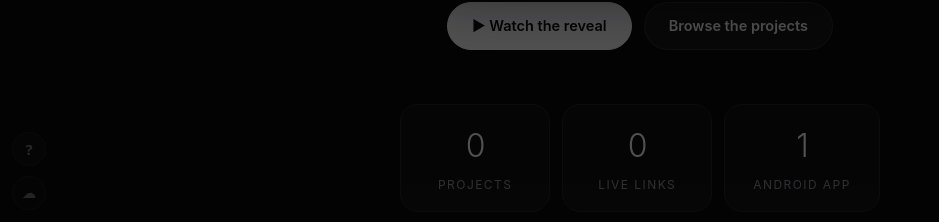
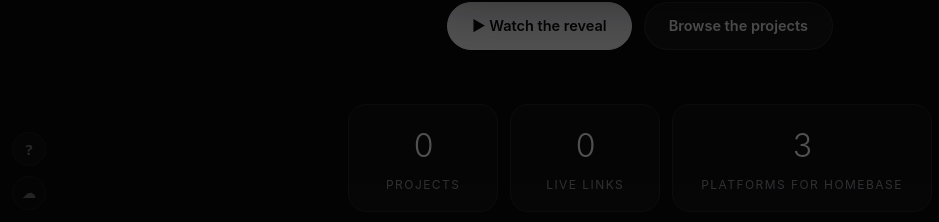
Before and after one commit to awsaalibdeh-a11y/showcase, a Flask app: template templates/index.html in a window 1280 px wide. Shown: the part 578-800 px from the top of the page, without its empty margins (0-939 px from the left). Run offline with Flask 3, Linux system fonts and the light colour scheme; the template is opened without the code that fills it, so the values that code supplies are empty.

Commit message:
Refine showcase: Homebase now has screen time, grounding, Windows tracker, web; accurate promises
Co-Authored-By: Claude Sonnet 5.5 <noreply@anthropic.com>

```diff
--- a/data.py
+++ b/data.py
@@ -8,13 +8,13 @@ HOMEBASE_URL = "https://homebase-family.onrender.com"
 PROJECTS = [
     {
         "id": "homebase", "name": "Homebase", "emoji": "🏠", "hue": 215, "kind": "app",
-        "tag": "Family location, messages and calls. Honest about every bit.",
-        "about": "A real Android app, with a laptop version in the browser, for families: see where everyone is on a map, send messages, and make calls that actually ring. "
-                 "It is built to never feel controlling: everything shared is visible on the child's screen, they can pause any time, "
-                 "and they decide what parents are allowed to do from a permissions panel.",
-        "stack": ["Kotlin", "Jetpack Compose", "WebRTC", "Flask"],
+        "tag": "Family map, calls and screen time, honest about every bit.",
+        "about": "A family app for Android, Windows and the browser: see where everyone is, message, and make calls that really ring in their own window. "
+                 "Parents see each child's screen time today, can lock a device or ground certain apps (with a minute's warning), and set jobs and points. "
+                 "It is built to never feel controlling: the child sees exactly what the family sees, can pause sharing, and every lock or grounding is announced in the family chat.",
+        "stack": ["Kotlin", "Jetpack Compose", "C# Windows tracker", "WebRTC", "Flask"],
         "url": HOMEBASE_URL, "repo": "homebase",
-        "steps": ["Download the app and open it", "Create a family, or join with a code", "Share the map, chat and call"],
+        "steps": ["Open it in the browser, or install the Android app", "Create a family, or join with a code", "Share the map, call, and see screen time"],
     },
     {
         "id": "scout", "name": "Scout", "emoji": "🧭", "hue": 160, "kind": "ai",
@@ -100,10 +100,10 @@ PROJECTS = [
 ]
 
 HOMEBASE_STEPS = [
-    ("Download", "Get the APK from the Homebase page and open it on the Android phone or tablet. On a laptop, just open the website."),
-    ("Allow", "Android asks once to allow installs from your browser. Say yes."),
+    ("Open it", "On any phone or laptop just open the website and tap Add to Home screen. It is always the newest version. Or download the Android app."),
     ("Create or join", "A parent creates the family. Everyone else joins with an 8-character code."),
     ("Read and agree", "The child sees exactly what is shared and what never will be, then chooses."),
+    ("Link the laptop", "On Windows, link the tracker with a 6-digit code so screen time counts games and videos, never homework."),
 ]
 
 
@@ -112,8 +112,8 @@ MADE = {
     "homebase": {
         "steps": [
             "I wanted a family app that never feels controlling",
-            "I set the rules: consent first, pause any time. Claude helped write the app and server",
-            "We tested real calls together, fixed what broke, and I shipped it"
+            "I set the rules: consent first, honest screen time, nothing secret. Claude helped write the Android app, the Windows tracker and the server",
+            "We tested on my real laptop and tablet, fixed what broke (grounding, ringing, two tabs), and I shipped it"
         ],
         "ai": ""
     },
--- a/templates/index.html
+++ b/templates/index.html
@@ -94,7 +94,7 @@ footer { padding: 6vh 0 10vh; text-align: center; color: var(--muted); font-size
   <div class="stats">
     <div class="stat"><b>{{ projects|length }}</b><span>projects</span></div>
     <div class="stat"><b>{{ projects|selectattr("url")|list|length }}</b><span>live links</span></div>
-    <div class="stat"><b>1</b><span>Android app</span></div>
+    <div class="stat"><b>3</b><span>Platforms for Homebase</span></div>
   </div>
 </div></header>
 
@@ -119,7 +119,7 @@ footer { padding: 6vh 0 10vh; text-align: center; color: var(--muted); font-size
   <div class="grid" id="grid">
   {% for p in projects %}
     <article class="card" data-k="{{ p.kind }}" data-t="{{ (p.name ~ " " ~ p.tag ~ " " ~ p.about ~ " " ~ p.stack|join(" "))|lower|e }}">
-      {% if p.private %}<span class="badge">owner only</span>{% elif p.id == "homebase" %}<span class="badge">Android</span>{% endif %}
+      {% if p.private %}<span class="badge">owner only</span>{% elif p.id == "homebase" %}<span class="badge">Android · Windows · Web</span>{% endif %}
       <div class="top"><div class="tile">{{ p.emoji }}</div><div><h3>{{ p.name }}</h3><div class="tag">{{ p.tag }}</div>{% if p.url and not p.private %}<div class="live" data-live="{{ p.id }}"><i class="dot"></i><span>checking…</span></div>{% endif %}</div></div>
       <p class="about">{{ p.about }}</p>
       <div class="stack">{% for s in p.stack %}<span>{{ s }}</span>{% endfor %}{% if p.ai %}<span class="ai">AI: {{ p.ai }}</span>{% endif %}</div>
@@ -127,7 +127,7 @@ footer { padding: 6vh 0 10vh; text-align: center; color: var(--muted); font-size
       <details><summary>How I made it</summary><ol>{% for s in p.made %}<li>{{ s }}</li>{% endfor %}</ol></details>
       <div class="links">
         {% if p.id == "homebase" and not p.url %}<a class="btn solid" href="#homebase">See the setup</a>
-        {% elif p.url %}<a class="btn solid" href="{{ p.url }}" target="_blank" rel="noopener">{{ "Open the panel" if p.private else ("Download" if p.id == "homebase" else "Open the site") }} &#8599;</a>{% endif %}
+        {% elif p.url %}<a class="btn solid" href="{{ p.url }}" target="_blank" rel="noopener">{{ "Open the panel" if p.private else ("Open the app" if p.id == "homebase" else "Open the site") }} &#8599;</a>{% endif %}
         <a class="btn" href="{{ github }}{{ p.repo }}" target="_blank" rel="noopener">Code</a>
       </div>
     </article>
@@ -136,17 +136,18 @@ footer { padding: 6vh 0 10vh; text-align: center; color: var(--muted); font-size
 </div></section>
 
 <section id="homebase"><div class="wrap"><div class="feature">
-  <div class="kick" style="margin-bottom:12px">Featured · Android</div>
+  <div class="kick" style="margin-bottom:12px">Featured · Android, Windows and web</div>
   <h2>Homebase: <span class="silver">stay close,<br>stay yourself.</span></h2>
-  <p class="sub">A family app that shows where everyone is, lets you message, and makes calls that really ring. Nobody should feel watched: the person being located always sees exactly what is shared, can pause it, and chooses what parents can do.</p>
+  <p class="sub">A family app that shows where everyone is, lets you message, and makes calls that ring in their own window. Parents see each child's screen time today and can help with limits. Nobody should feel watched: the person being located always sees exactly what is shared, can pause it, and chooses what parents can do.</p>
   <div class="promise">
-    <div><b>What the family sees</b>Where you are while sharing is on, your battery level, and the messages you send.</div>
-    <div><b>What it never does</b>Hide itself, read your other apps or messages, turn on your mic or camera by itself, or lock your device.</div>
+    <div><b>What the family sees</b>Where you are while sharing is on, your battery, your screen time today (minutes playing or watching, never homework), and the messages you send.</div>
+    <div><b>What parents can do</b>Lock a device (never more than 4 hours a day) or ground certain apps with a minute's warning. Every lock and grounding is announced in the family chat.</div>
+    <div><b>What it never does</b>Hide itself, read your other apps or messages, turn on your mic or camera by itself, or secretly change your screen time.</div>
     <div><b>You are in control</b>Pause any time, set quiet hours, say "not now" to a location request, and switch off any parent permission from your own panel.</div>
   </div>
-  <p class="sub" style="margin-top:24px">Setup: download the app, allow installs once, a parent creates the family, then everyone else joins with an 8-character code.</p>
+  <p class="sub" style="margin-top:24px">Setup: open it in the browser and add it to your home screen (it always stays up to date), or install the Android app. A parent creates the family, then everyone else joins with an 8-character code. On Windows, link the tracker with a 6-digit code.</p>
   <div class="cta" style="justify-content:flex-start">
-    {% if homebase_url %}<a class="btn solid" href="{{ homebase_url }}/app" target="_blank" rel="noopener">Open on your laptop &#8599;</a><a class="btn" href="{{ homebase_url }}" target="_blank" rel="noopener">Android app</a>{% else %}<span class="btn">Download link coming soon</span>{% endif %}
+    {% if homebase_url %}<a class="btn solid" href="{{ homebase_url }}/app" target="_blank" rel="noopener">Open on your laptop &#8599;</a><a class="btn" href="{{ homebase_url }}/update" target="_blank" rel="noopener">Get the app</a>{% else %}<span class="btn">Download link coming soon</span>{% endif %}
     <a class="btn" href="{{ github }}homebase" target="_blank" rel="noopener">Read the code</a>
   </div>
 </div></div></section>
```
